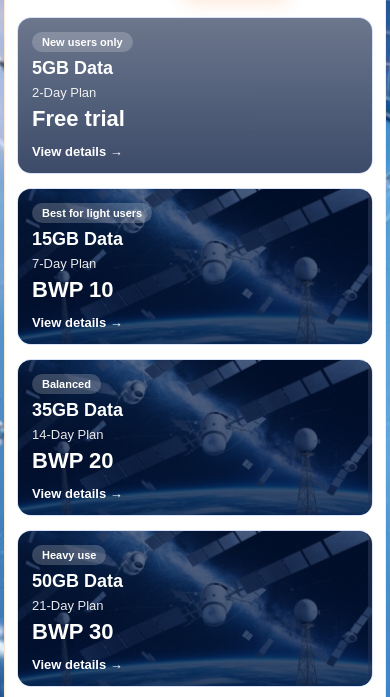
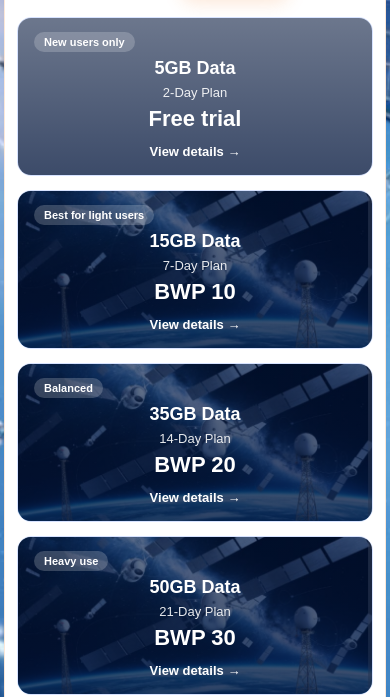
Before and after one commit to roxzinamazurek31-hue/deno, a website: page index.html in a window 390 px wide. Shown: the part 147-844 px from the top of the page. Drawn offline with Linux system fonts and the light colour scheme.

Commit message:
Update index.html

```diff
--- a/index.html
+++ b/index.html
@@ -274,7 +274,14 @@
         min-height: auto;
         padding: 16px;
         transform: none !important;
+        text-align: center;
       }
+
+      .plan-tag { align-self: flex-start; }
+      .plan-name,
+      .plan-duration,
+      .plan-price,
+      .plan-cta { width: 100%; text-align: center; }
 
       .plan-cta {
         text-align: center;
@@ -611,7 +618,7 @@
       .title-block { width: 100%; }
       .title-block h1 { line-height: 1.2; overflow-wrap: anywhere; }
       .powered { justify-content: center; width: 100%; }
-      .plan-card { padding: 14px; }
+      .plan-card { padding: 14px 16px 16px; }
       .modal-overlay { padding: 12px 8px; align-items: flex-start; overflow-y: auto; }
       .modal-box { width: 100%; margin: 0; max-height: calc(100dvh - 24px); overflow: auto; }
       .plan-modal-header { padding: 14px 16px 12px; }
```
